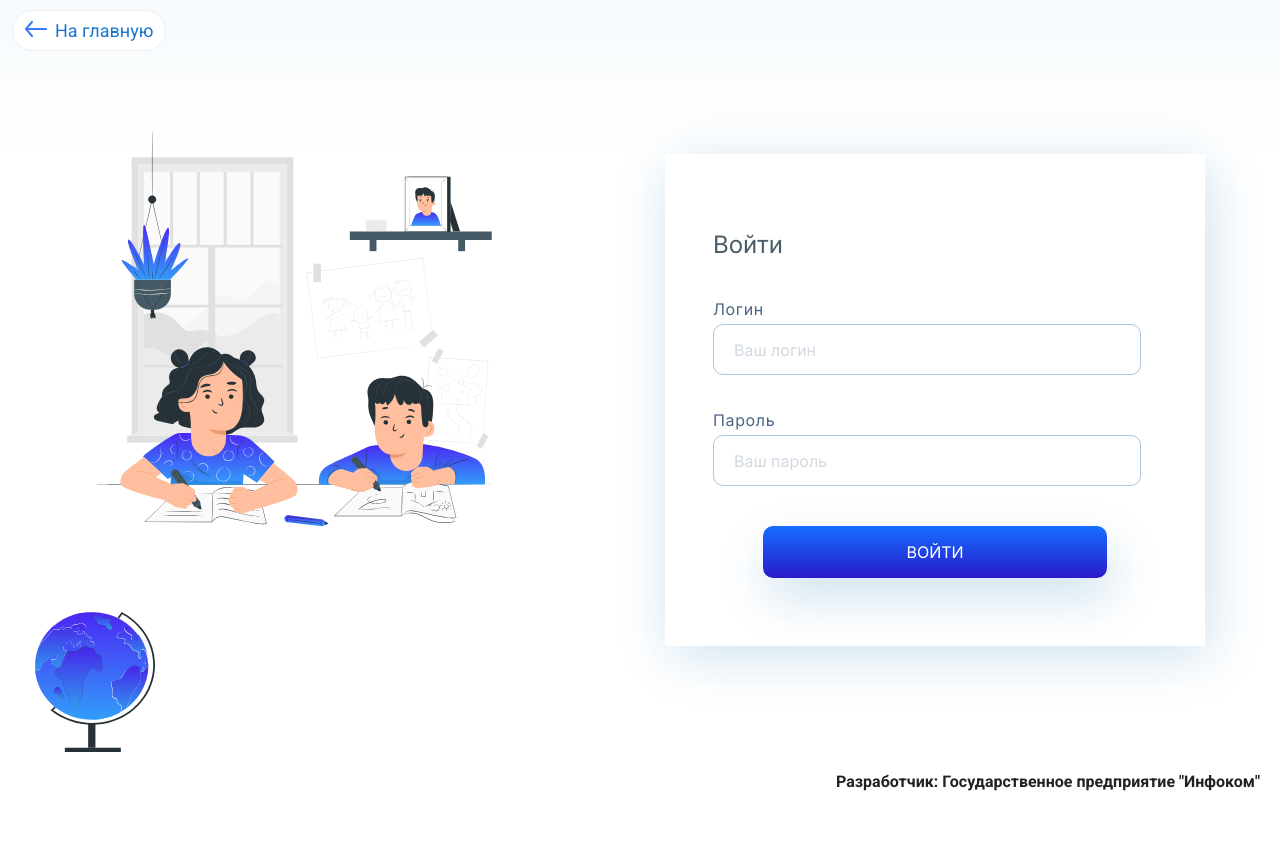
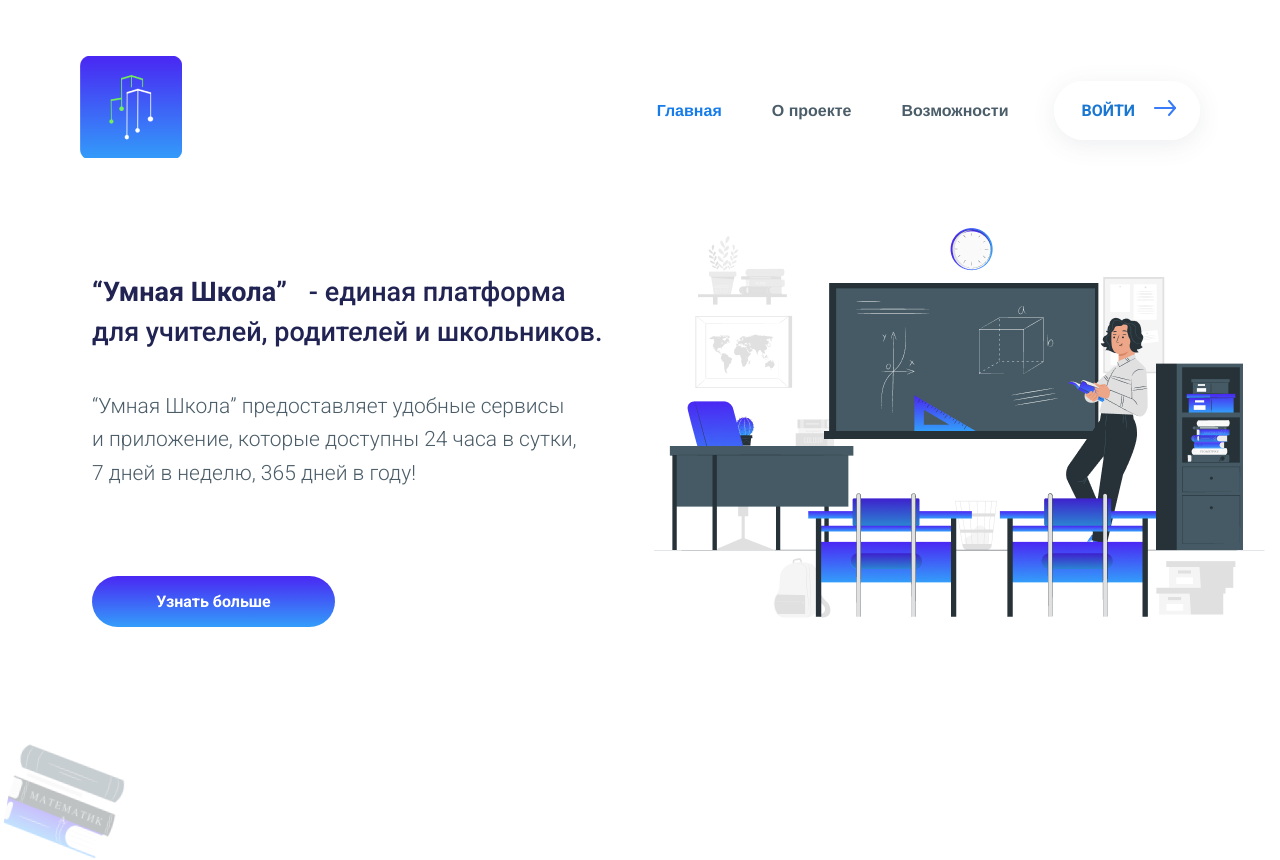
Before and after one commit to laumanovr/smart-school-front, a Vue app: page / in a window 1280 px wide. Before the commit this address led to /login. Shown: the top 860 px of the page. Before the commit the page ends 824 px from the top, so only its background shows below. Built offline with nearby package versions, Linux system fonts and the light colour scheme; what vue-js-modal, vue-toast-notification would draw is missing.

Commit message:
changed root route to landing

```diff
--- a/src/_router/index.js
+++ b/src/_router/index.js
@@ -19,12 +19,73 @@ const loadComponent = path => () => import(`@/views/${path}.vue`);
 Vue.use(VueRouter);
 
 const routes = [
-    //TEMP
+    // LANDING
     {
         path: '/',
-        redirect: '/login'
+        name: 'home',
+        component: loadComponent('landing/MainPage'),
+        meta: {
+            requireAuth: false
+        }
     },
-    //TEMP
+    {
+        path: '/landing/about',
+        name: 'about',
+        component: loadComponent('landing/AboutProject'),
+        meta: {
+            requireAuth: false
+        }
+    },
+    {
+        path: '/landing/support',
+        name: 'support',
+        component: loadComponent('landing/Support'),
+        meta: {
+            requireAuth: false
+        }
+    },
+    {
+        path: '/landing/opportunity',
+        name: 'opportunity',
+        component: loadComponent('landing/Opportunities'),
+        meta: {
+            requireAuth: false
+        }
+    },
+    {
+        path: '/landing/teacher-opportunity',
+        name: 'teacherOpportunity',
+        component: loadComponent('landing/TeacherOpportunity'),
+        meta: {
+            requireAuth: false
+        }
+    },
+    {
+        path: '/landing/gos-opportunity',
+        name: 'gosOpportunity',
+        component: loadComponent('landing/GosOpportunity'),
+        meta: {
+            requireAuth: false
+        }
+    },
+    {
+        path: '/landing/parent-opportunity',
+        name: 'parentOpportunity',
+        component: loadComponent('landing/ParentOpportunity'),
+        meta: {
+            requireAuth: false
+        }
+    },
+    {
+        path: '/landing/student-opportunity',
+        name: 'studentOpportunity',
+        component: loadComponent('landing/StudentOpportunity'),
+        meta: {
+            requireAuth: false
+        }
+    },
+
+    // LOGIN
 	{
 		path: '/login',
 		name: 'login',
@@ -64,72 +125,6 @@ const routes = [
                 }
             }
         ]
-    },
-
-    // LANDING
-    {
-        path: '/landing-smart-school',
-        name: 'home',
-        component: loadComponent('landing/MainPage'),
-        meta: {
-            requireAuth: false
-        }
-    },
-    {
-        path: '/landing-smart-school/about',
-        name: 'about',
-        component: loadComponent('landing/AboutProject'),
-        meta: {
-            requireAuth: false
-        }
-    },
-    {
-        path: '/landing-smart-school/support',
-        name: 'support',
-        component: loadComponent('landing/Support'),
-        meta: {
-            requireAuth: false
-        }
-    },
-    {
-        path: '/landing-smart-school/opportunity',
-        name: 'opportunity',
-        component: loadComponent('landing/Opportunities'),
-        meta: {
-            requireAuth: false
-        }
-    },
-    {
-        path: '/landing-smart-school/teacher-opportunity',
-        name: 'teacherOpportunity',
-        component: loadComponent('landing/TeacherOpportunity'),
-        meta: {
-            requireAuth: false
-        }
-    },
-    {
-        path: '/landing-smart-school/gos-opportunity',
-        name: 'gosOpportunity',
-        component: loadComponent('landing/GosOpportunity'),
-        meta: {
-            requireAuth: false
-        }
-    },
-    {
-        path: '/landing-smart-school/parent-opportunity',
-        name: 'parentOpportunity',
-        component: loadComponent('landing/ParentOpportunity'),
-        meta: {
-            requireAuth: false
-        }
-    },
-    {
-        path: '/landing-smart-school/student-opportunity',
-        name: 'studentOpportunity',
-        component: loadComponent('landing/StudentOpportunity'),
-        meta: {
-            requireAuth: false
-        }
     },
 
     // SUPER-ADMIN
```
